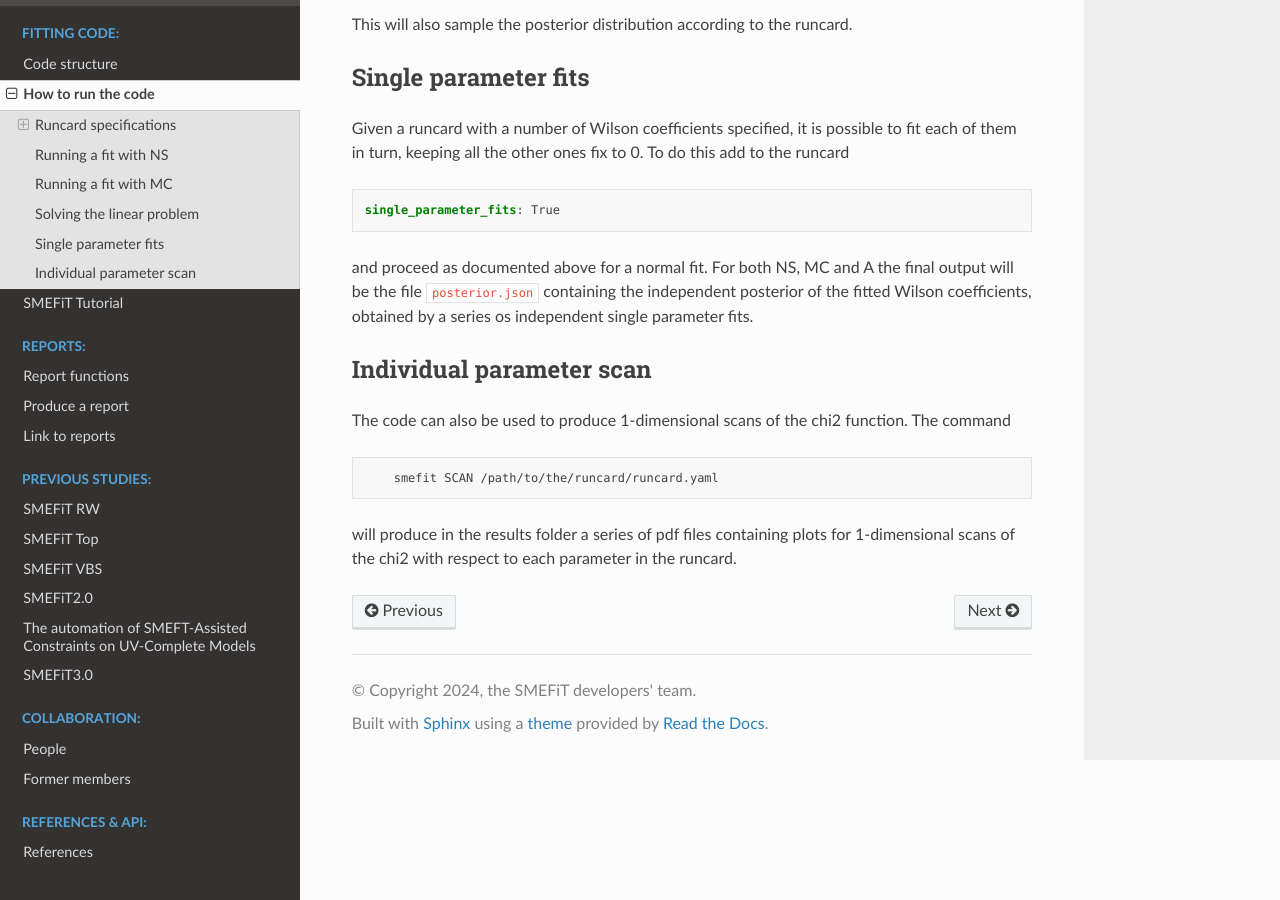
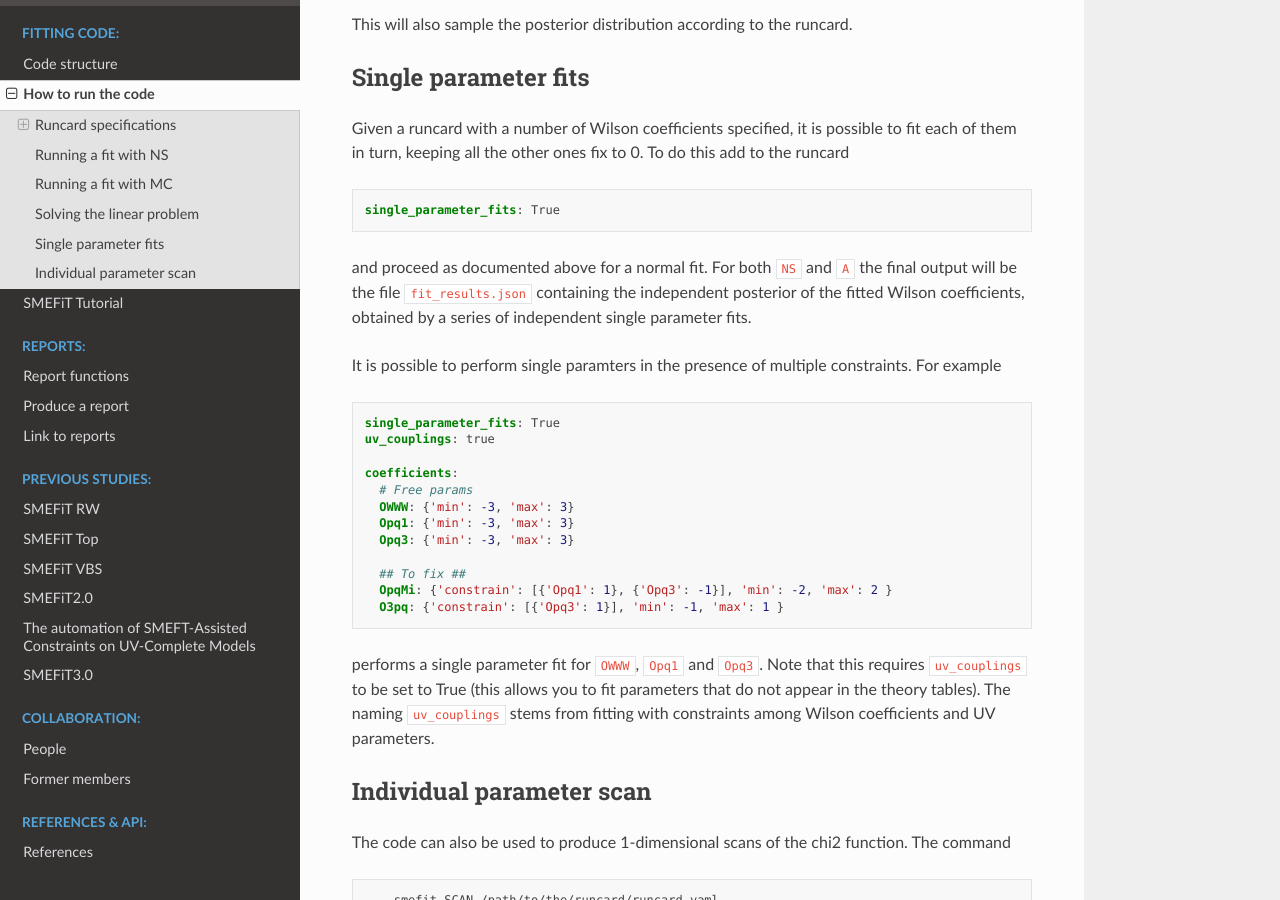
Before and after one commit to LHCfitNikhef/smefit_release, a Sphinx documentation site: the page built from docs/source/fitting_code/running.md, in a window 1280 px wide and 900 px high, scrolled down 5843 px. Built offline with Sphinx 7.4.7 and the Read the Docs theme 3.1.0, drawn with Linux system fonts in a browser that asks for light colours; pages that are not in the unit, such as notebooks, are missing from menus.

Commit message:
updating documentation

````diff
--- a/docs/source/fitting_code/running.md
+++ b/docs/source/fitting_code/running.md
@@ -286,8 +286,30 @@ To do this add to the runcard
 single_parameter_fits: True
 ```
 and proceed as documented above for a normal fit.
-For both NS, MC and A the final output will be the file ``posterior.json``
-containing the independent posterior of the fitted Wilson coefficients, obtained by a series os independent single parameter fits.
+For both `NS` and `A` the final output will be the file ``fit_results.json``
+containing the independent posterior of the fitted Wilson coefficients, obtained by a series of independent single parameter fits.
+
+It is possible to perform single paramters in the presence of multiple constraints. For example
+
+```yaml
+
+single_parameter_fits: True
+uv_couplings: true
+
+coefficients:
+  # Free params
+  OWWW: {'min': -3, 'max': 3}
+  Opq1: {'min': -3, 'max': 3}
+  Opq3: {'min': -3, 'max': 3}
+
+  ## To fix ##
+  OpqMi: {'constrain': [{'Opq1': 1}, {'Opq3': -1}], 'min': -2, 'max': 2 }
+  O3pq: {'constrain': [{'Opq3': 1}], 'min': -1, 'max': 1 }
+
+```
+performs a single parameter fit for ``OWWW``, ``Opq1`` and ``Opq3``. Note that this requires `uv_couplings` to be set to
+True (this allows you to fit parameters that do not appear in the theory tables). The naming `uv_couplings` stems from fitting with
+constraints among Wilson coefficients and UV parameters.
 
 
 
````
